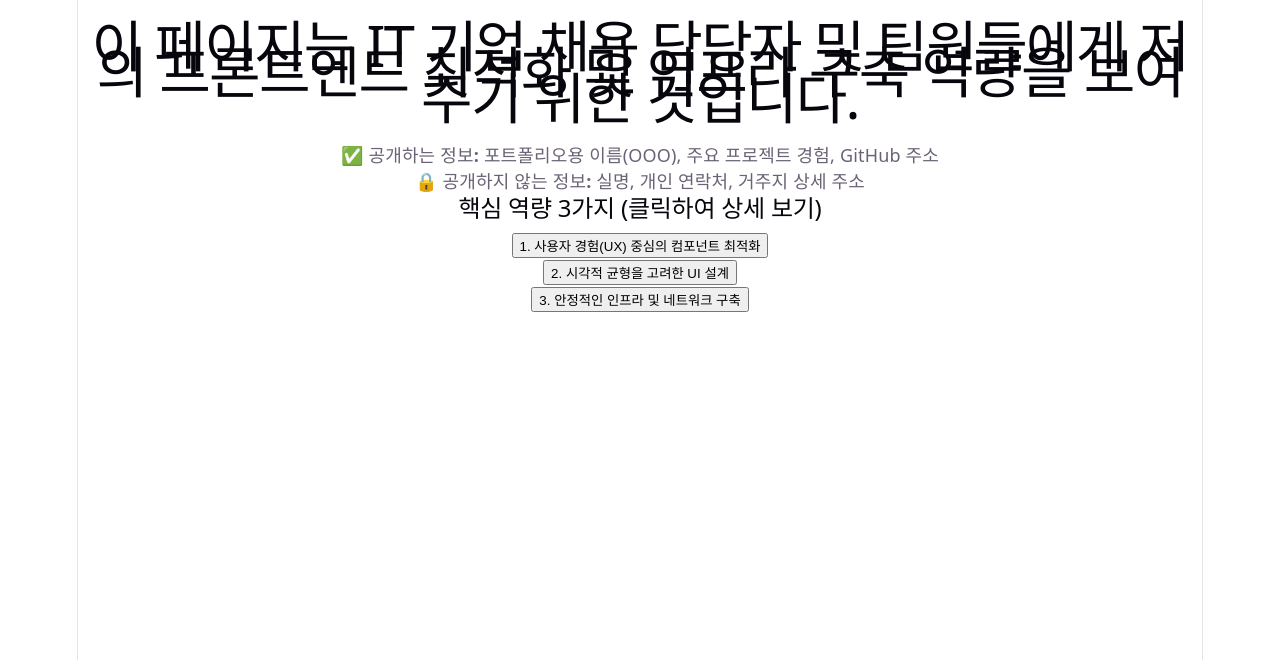
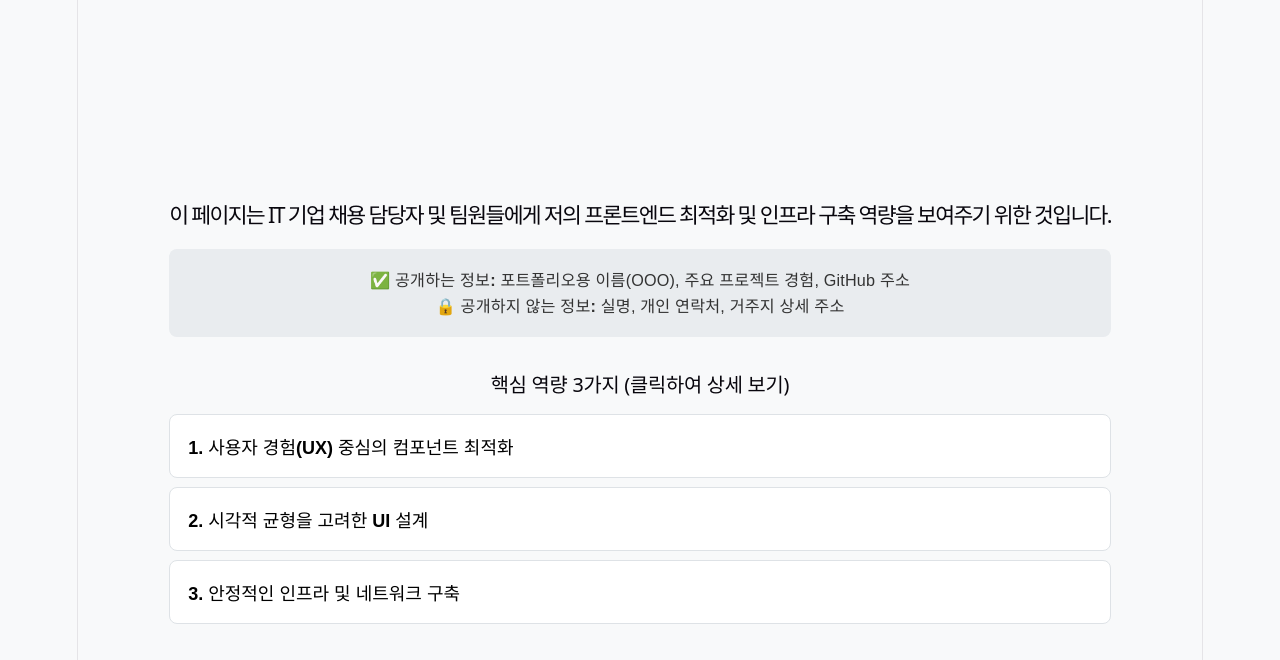
Before and after one commit to gyeonggumun/Portfolio-project, a React (Vite) app: page / in a window 1280 px wide. Shown: the top 660 px of the page. Built offline with nearby package versions, Linux system fonts and the light colour scheme.

Commit message:
스타일

```diff
--- a/src/App.css
+++ b/src/App.css
@@ -1,184 +1,98 @@
-.counter {
-  font-size: 16px;
-  padding: 5px 10px;
-  border-radius: 5px;
-  color: var(--accent);
-  background: var(--accent-bg);
-  border: 2px solid transparent;
-  transition: border-color 0.3s;
-  margin-bottom: 24px;
-
-  &:hover {
-    border-color: var(--accent-border);
-  }
-  &:focus-visible {
-    outline: 2px solid var(--accent);
-    outline-offset: 2px;
-  }
+/* 카드 3: 가로 넘침 방지 및 기본 초기화 */
+* {
+  box-sizing: border-box;
+  margin: 0;
+  padding: 0;
 }
 
-.hero {
-  position: relative;
-
-  .base,
-  .framework,
-  .vite {
-    inset-inline: 0;
-    margin: 0 auto;
-  }
-
-  .base {
-    width: 170px;
-    position: relative;
-    z-index: 0;
-  }
-
-  .framework,
-  .vite {
-    position: absolute;
-  }
-
-  .framework {
-    z-index: 1;
-    top: 34px;
-    height: 28px;
-    transform: perspective(2000px) rotateZ(300deg) rotateX(44deg) rotateY(39deg)
-      scale(1.4);
-  }
-
-  .vite {
-    z-index: 0;
-    top: 107px;
-    height: 26px;
-    width: auto;
-    transform: perspective(2000px) rotateZ(300deg) rotateX(40deg) rotateY(39deg)
-      scale(0.8);
-  }
+body {
+  overflow-x: hidden; /* 가로 스크롤 절대 방지 */
+  background-color: #f8f9fa;
+  font-family: sans-serif;
+  color: #333;
 }
 
-#center {
+/* 1920x1080 과도한 여백 방지를 위한 최대 너비 설정 */
+.portfolio-container {
+  max-width: 1200px;
+  margin: 0 auto;
+  padding: 2vh 5vw;
+  height: 100vh; /* 카드 3: 스크롤 없이 한 화면에 보이도록 높이 제한 */
   display: flex;
   flex-direction: column;
-  gap: 25px;
-  place-content: center;
-  place-items: center;
-  flex-grow: 1;
-
-  @media (max-width: 1024px) {
-    padding: 32px 20px 24px;
-    gap: 18px;
-  }
+  justify-content: center;
 }
 
-#next-steps {
-  display: flex;
-  border-top: 1px solid var(--border);
-  text-align: left;
-
-  & > div {
-    flex: 1 1 0;
-    padding: 32px;
-    @media (max-width: 1024px) {
-      padding: 24px 20px;
-    }
-  }
-
-  .icon {
-    margin-bottom: 16px;
-    width: 22px;
-    height: 22px;
-  }
-
-  @media (max-width: 1024px) {
-    flex-direction: column;
-    text-align: center;
-  }
+.header-section {
+  margin-bottom: 2rem;
+  text-align: center;
 }
 
-#docs {
-  border-right: 1px solid var(--border);
-
-  @media (max-width: 1024px) {
-    border-right: none;
-    border-bottom: 1px solid var(--border);
-  }
+.header-section h1 {
+  font-size: 1.2rem;
+  margin-bottom: 1rem;
+  line-height: 1.5;
 }
 
-#next-steps ul {
-  list-style: none;
-  padding: 0;
-  display: flex;
-  gap: 8px;
-  margin: 32px 0 0;
-
-  .logo {
-    height: 18px;
-  }
-
-  a {
-    color: var(--text-h);
-    font-size: 16px;
-    border-radius: 6px;
-    background: var(--social-bg);
-    display: flex;
-    padding: 6px 12px;
-    align-items: center;
-    gap: 8px;
-    text-decoration: none;
-    transition: box-shadow 0.3s;
-
-    &:hover {
-      box-shadow: var(--shadow);
-    }
-    .button-icon {
-      height: 18px;
-      width: 18px;
-    }
-  }
-
-  @media (max-width: 1024px) {
-    margin-top: 20px;
-    flex-wrap: wrap;
-    justify-content: center;
-
-    li {
-      flex: 1 1 calc(50% - 8px);
-    }
-
-    a {
-      width: 100%;
-      justify-content: center;
-      box-sizing: border-box;
-    }
-  }
+.privacy-info {
+  background-color: #e9ecef;
+  padding: 1rem;
+  border-radius: 8px;
+  font-size: 0.9rem;
 }
 
-#spacer {
-  height: 88px;
-  border-top: 1px solid var(--border);
-  @media (max-width: 1024px) {
-    height: 48px;
-  }
+.strengths-section h2 {
+  font-size: 1.1rem;
+  margin-bottom: 1rem;
+  text-align: center;
 }
 
-.ticks {
-  position: relative;
+.strength-item {
+  margin-bottom: 0.5rem;
+}
+
+/* 카드 5: 키보드로 작동하는 상호작용 버튼 디자인 */
+.interactive-btn {
   width: 100%;
+  padding: 1rem;
+  background-color: #fff;
+  border: 1px solid #dee2e6;
+  border-radius: 8px;
+  text-align: left;
+  font-size: 1rem;
+  font-weight: bold;
+  cursor: pointer;
+  transition: background-color 0.2s;
+}
 
-  &::before,
-  &::after {
-    content: '';
-    position: absolute;
-    top: -4.5px;
-    border: 5px solid transparent;
-  }
+.interactive-btn:hover {
+  background-color: #f1f3f5;
+}
 
-  &::before {
-    left: 0;
-    border-left-color: var(--border);
-  }
-  &::after {
-    right: 0;
-    border-right-color: var(--border);
-  }
+/* 카드 4: 키보드 Tab 키 이동 시 현재 위치 시각화 (결함 고치기 필수 항목) */
+.interactive-btn:focus {
+  outline: 3px solid #0056b3;
+  outline-offset: 2px;
 }
+
+.strength-detail {
+  padding: 1rem;
+  background-color: #fff;
+  border: 1px solid #dee2e6;
+  border-top: none;
+  border-radius: 0 0 8px 8px;
+  font-size: 0.95rem;
+  line-height: 1.6;
+}
+
+.evidence-link {
+  display: inline-block;
+  margin-top: 0.5rem;
+  color: #0056b3;
+  text-decoration: none;
+  font-weight: bold;
+}
+
+.evidence-link:focus {
+  outline: 2px dashed #0056b3;
+}
```
